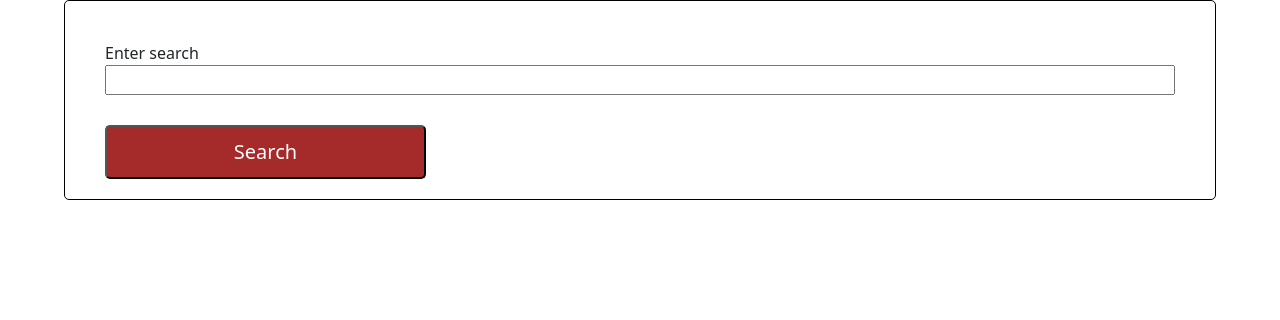
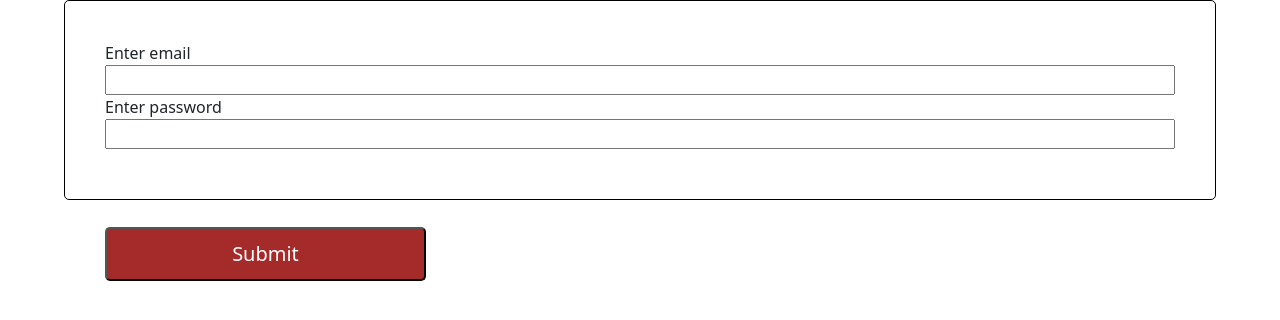
Before and after one commit to lissa3/start-react, a React (Create React App) app: page / in a window 1280 px wide. Shown: the top 320 px of the page. Built offline with nearby package versions, Linux system fonts and the light colour scheme.

Commit message:
login form: first step

```diff
--- a/src/App.js
+++ b/src/App.js
@@ -1,15 +1,16 @@
 import React from "react";
-import SearchBar from "./components/SearchBar";
-import  sendRequest  from "./utils";
+import Login from './components/Login'
+import  {loginAPI}  from "./utils";
 import './App.css'
 
-function App() {
-  const appOnSubmit = (term)=>{
-    sendRequest(term)
+
+const App = ()=>{
+  const appLoginSubmit = (email,psw)=>{
+    loginAPI(email,psw)
   }
   return (
   <div className="app">
-    <SearchBar  handleSubmit={appOnSubmit} />
+    <Login  handleLoginSubmit={appLoginSubmit} />
   </div>
   )
 }
--- /dev/null
+++ b/src/components/Login.js
@@ -0,0 +1,36 @@
+import '../App.css'
+import { useState } from 'react';
+
+const Login = ({handleLoginSubmit})=> {
+  const [email,setEmail] = useState("");
+  const [psw,setPsw] = useState("");
+
+  const getEmail = (e)=>{
+    setEmail(e.target.value)
+  }
+  const getPsw = (e)=>{
+    setPsw(e.target.value)
+  }
+  const loginHandleSubmit = (e)=>{
+    e.preventDefault();
+    // pass term as a param to App method
+    handleLoginSubmit(email,psw)
+  }
+
+  return (
+  <div className="input-form">
+    <form action="#" onSubmit={loginHandleSubmit}  className="form">
+        <label>Enter email </label>
+        <input type="email" value={email} onChange={getEmail}/>
+        <label>Enter password </label>
+        <input type="password" value={psw} onChange={getPsw}/>
+        <br />
+        <br />
+        <button  type="submit" className="but">Submit</button>
+    </form>
+  </div>
+  )
+
+}
+
+export default Login;
--- a/src/utils.js
+++ b/src/utils.js
@@ -7,4 +7,18 @@ const sendRequest = async (term)=>{
     return resp.data
 }
 
-export default sendRequest;
+const loginAPI = async (email,psw)=>{
+    console.log("util here; params:",email,psw)
+    // const url = `https://some-url-of-the-server`
+    // await axios.post(url,{email,psw})
+    // .then((resp)=>{
+    //     console.log(resp)
+    //     return resp.data
+
+    // })
+    // .catch ((err)=>{
+    //     console.log(err)
+    // })
+}
+
+export {sendRequest,loginAPI};
```
